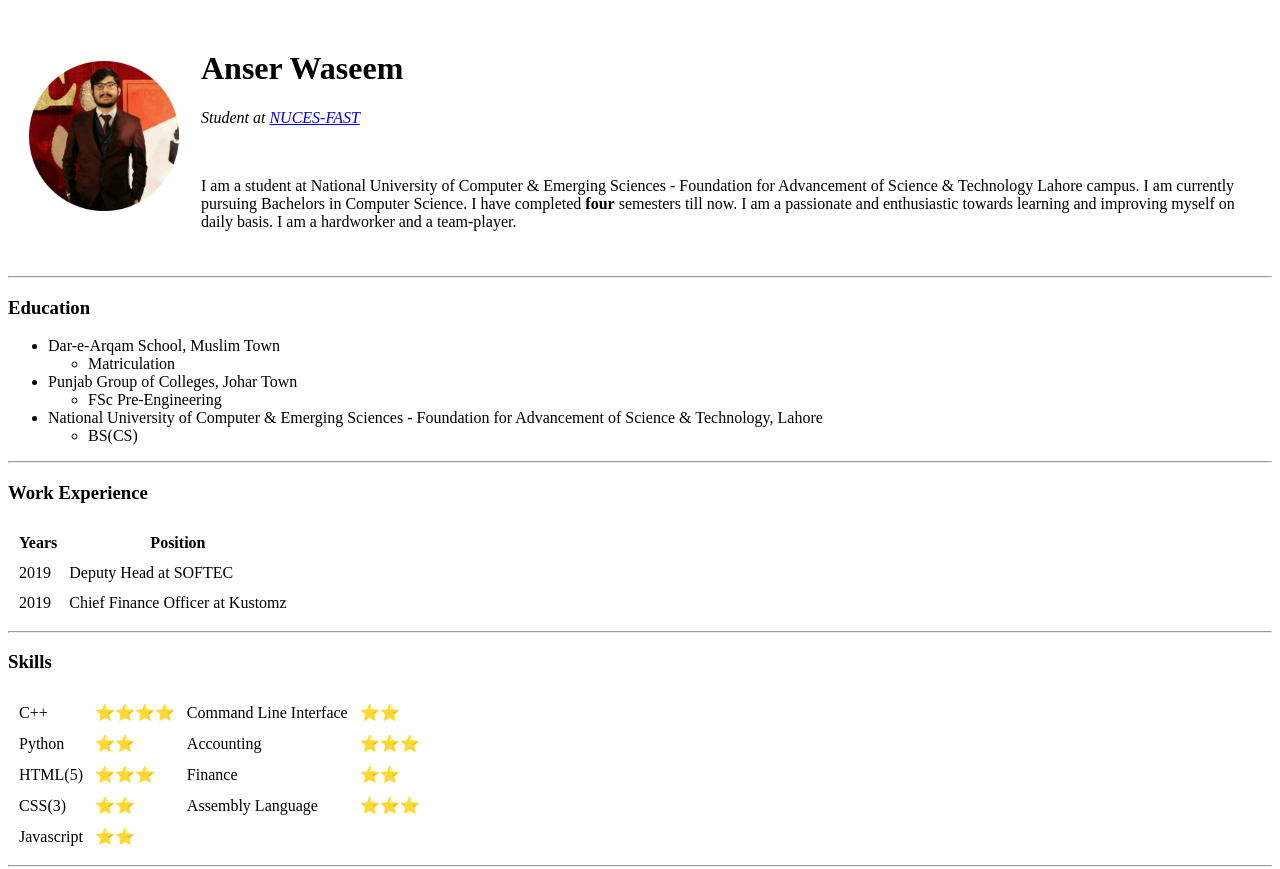
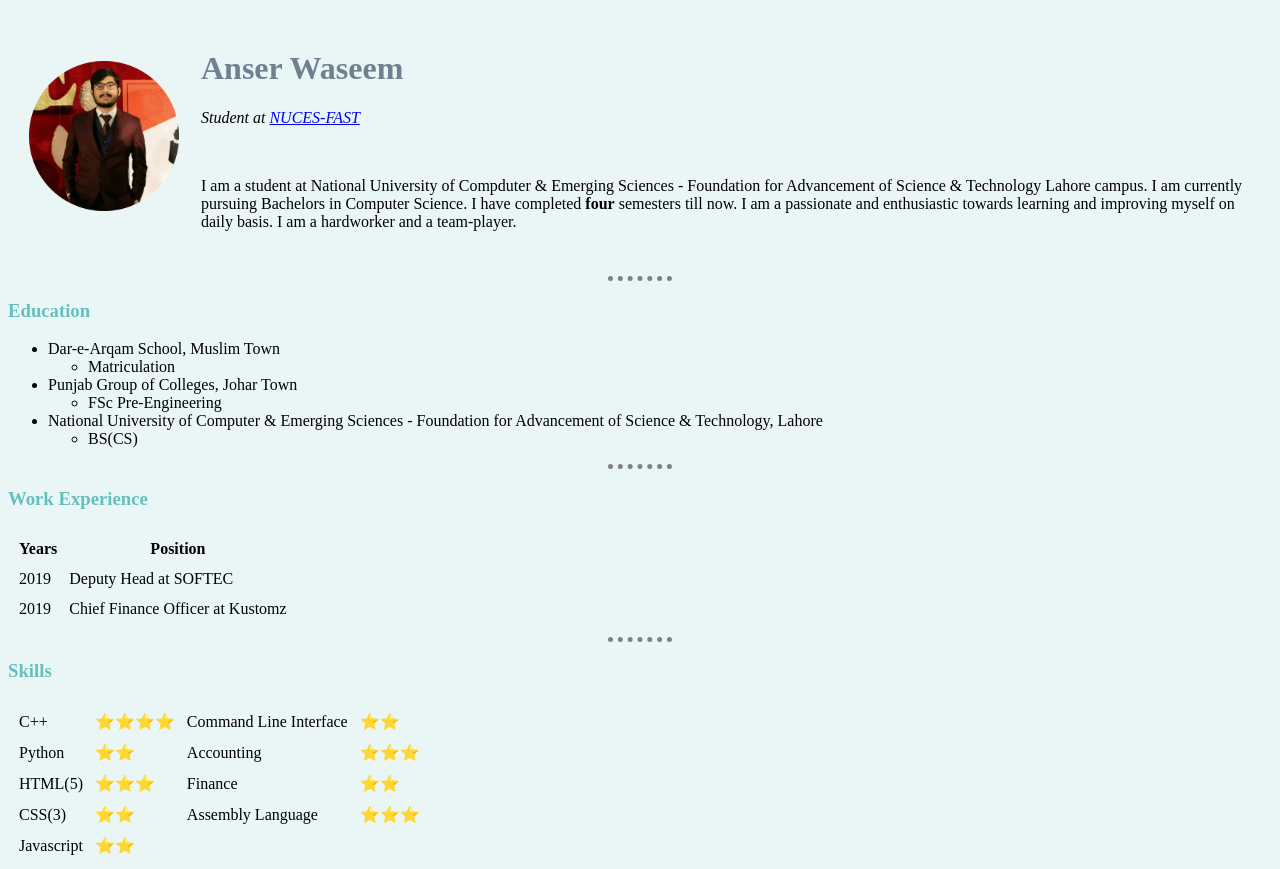
Before and after one commit to anserwaseem/HTML-personal-website, a plain HTML site: page index.html in a window 1280 px wide. Shown: the top 869 px of the page. Drawn offline with Linux system fonts and the light colour scheme.

Commit message:
Finalized.

```diff
--- a/contact-me.html
+++ b/contact-me.html
@@ -4,6 +4,7 @@
         <meta charset="UTF-8">
         <meta name="viewport" content="width=device-width, initial-scale=1.0">
         <title>Contact Me</title>
+        <link rel="stylesheet" href="css/styles.css">
     </head>
     <body>
         <h3>Contact me</h3>
@@ -12,6 +13,7 @@
             <li><a href="https://github.com/anserwaseem">Github</a></li>
             <li><a href="mailto:hafiz.anser.waseem@gmail.com">email</a></li>
         </ul>
+        <hr>
 
         <form action="mailto:hafiz.anser.waseem@gmail.com" method="post" enctype="text/plain">
             <label for="">Name:</label>
--- /dev/null
+++ b/css/styles.css
@@ -0,0 +1,19 @@
+body {
+    background-color: #EAF6F6;
+}
+hr {
+    border-style: dotted none none none;
+    border-color: grey;
+    border-width: 5px;
+    width: 5%;
+}
+h1 {
+    color: slategray;
+}
+h3 {
+    color: #66BFBF;
+}
+
+.hobby {
+    background-color: silver;
+}
--- a/index.html
+++ b/index.html
@@ -4,6 +4,8 @@
     <meta charset="UTF-8">
     <meta name="viewport" content="width=device-width, initial-scale=1.0", http-equiv="refresh" content="30">
     <title>Personal Site</title>
+    <link rel="stylesheet" href="css/styles.css">
+    <link rel="icon" href="images/favicon.ico">
 </head>
 <body>
     <table cellspacing="20">
@@ -13,7 +15,7 @@
         <td>
             <h1>Anser Waseem</h1>
             <p><em>Student at <a href="http://nu.edu.pk/">NUCES-FAST</a></em></p>
-            <br><p>I am a student at National University of Computer & Emerging Sciences - Foundation for Advancement of Science & Technology Lahore campus. I am currently pursuing Bachelors in Computer Science. I have completed <strong>four</strong> semesters till now. I am a passionate and enthusiastic towards learning and improving myself on daily basis. I am a hardworker and a team-player.</p>
+            <br><p>I am a student at National University of Compduter & Emerging Sciences - Foundation for Advancement of Science & Technology Lahore campus. I am currently pursuing Bachelors in Computer Science. I have completed <strong>four</strong> semesters till now. I am a passionate and enthusiastic towards learning and improving myself on daily basis. I am a hardworker and a team-player.</p>
         </td>
     </table>
 
```
Also changed, not shown: my-hobbies.html (+5 -1 lines), images/favicon.ico (added).
